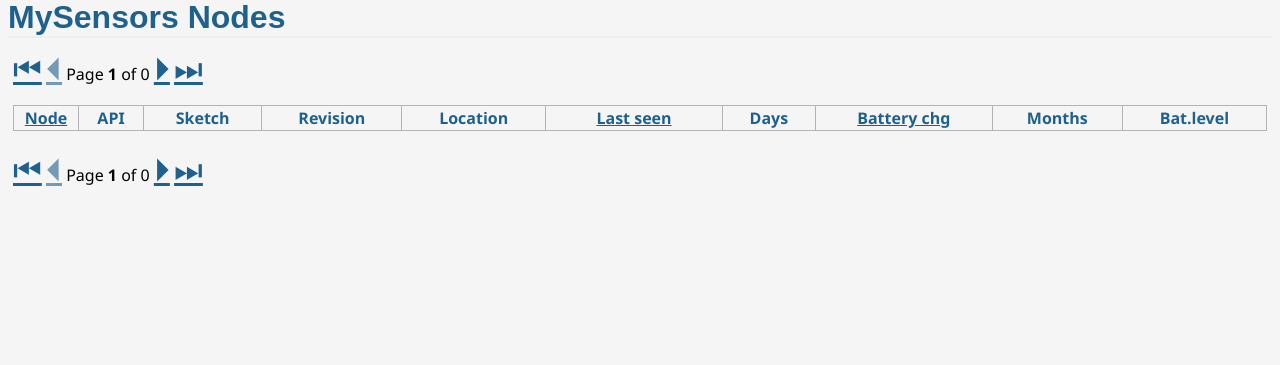
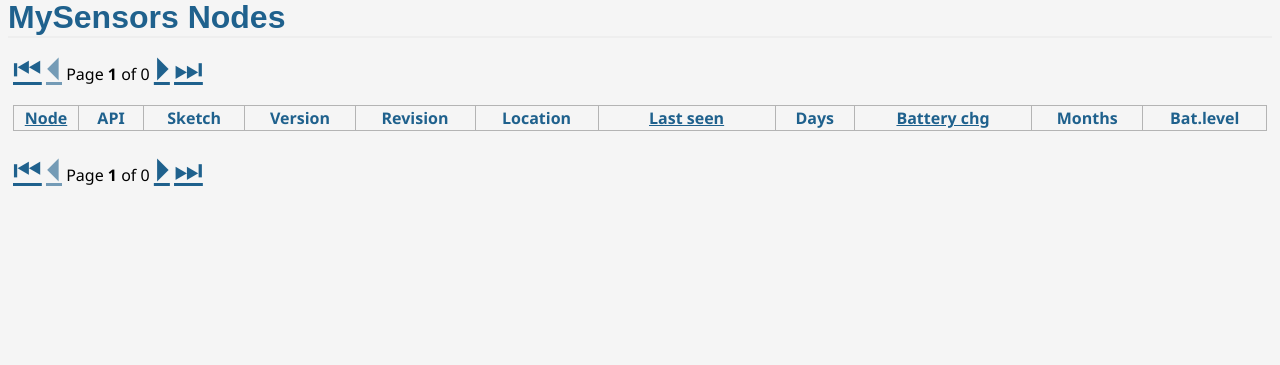
Before and after one commit to requireiot/MySensorsTracker, a Flask app: page /nodes in a window 1280 px wide. Shown: the part 63-428 px from the top of the page. Run offline with Flask 2, Linux system fonts and the light colour scheme; lists and menus that the app fills with data are empty; some libraries are stand-ins or nearby versions.

Commit message:
Forgot to reactivate the header for the revision

```diff
--- a/templates/nodes.html
+++ b/templates/nodes.html
@@ -31,7 +31,7 @@
    <th class="th-id"><a href="{{ url_for(request.endpoint,sort='nid') }}">Node</a></th>
    <th class="th-id">API</th>
    <th >Sketch</th>
-   <!-- <th >Version</th> -->
+   <th >Version</th>
    <th >Revision</th>
    <th >Location</th>
    <th class="th-date"><a href="{{ url_for(request.endpoint,sort='date') }}">Last seen</a></th>
```
